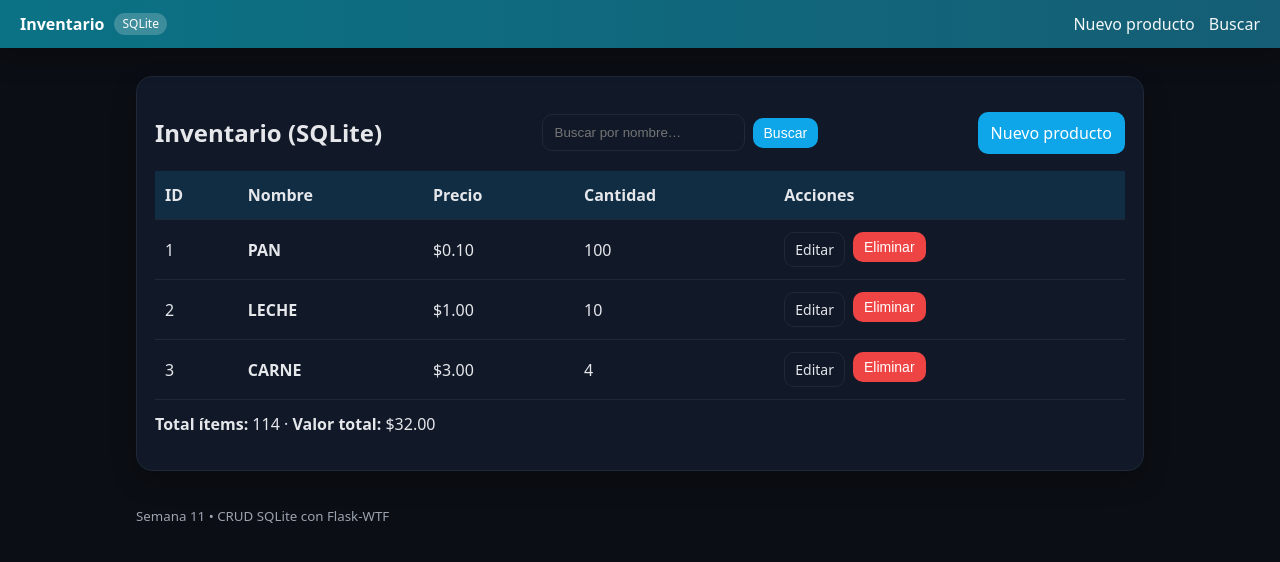
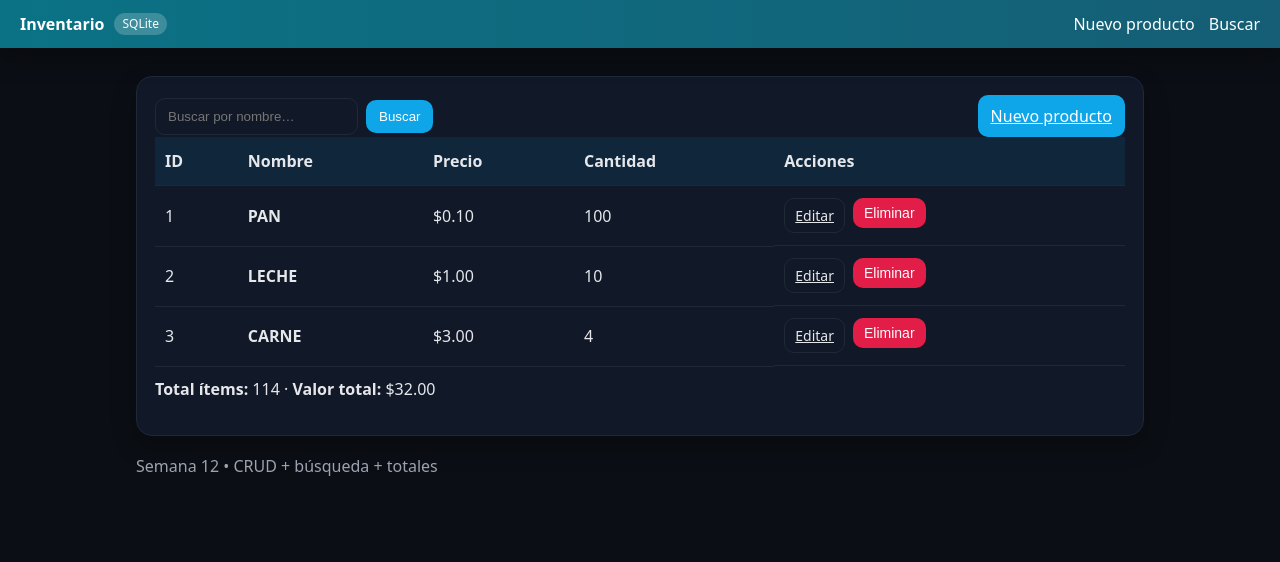
Before and after one commit to emerino90/DDAW_Edison_Merino, a Flask app: page / in a window 1280 px wide. Shown: the top 562 px of the page. Run offline with Flask 3, Linux system fonts and the light colour scheme; data comes from the database, SQL or seed files in the repository; both versions use the stored data as it was after the commit.

Commit message:
Semana 12: CRUD SQLite + búsqueda + flashes (Flask-WTF)

```diff
--- a/app.py
+++ b/app.py
@@ -1,18 +1,18 @@
-# app.py — Semana 11: CRUD SQLite con Flask-WTF, búsqueda, totales y flashes
+# Semana 12 — Inventario con SQLite:
+# CRUD + búsqueda + totales + mensajes flash (sin extras)
 
 from flask import Flask, render_template, request, redirect, url_for, flash
+import sqlite3
+from pathlib import Path
 from flask_wtf import FlaskForm
 from wtforms import StringField, IntegerField, DecimalField, SubmitField
 from wtforms.validators import DataRequired, Length, NumberRange
-import sqlite3
-from pathlib import Path
 
 app = Flask(__name__)
-app.config["SECRET_KEY"] = "cambia_esta_clave_super_secreta"  # necesaria para CSRF/Flask-WTF
+app.config["SECRET_KEY"] = "clave_super_secreta_cambia_esto"
 
-# ---------------------- SQLite ----------------------
-BASE_DIR = Path(__file__).parent
-DB_PATH = BASE_DIR / "inventario.db"
+# ---------- SQLite ----------
+DB_PATH = Path("inventario.db")
 
 def get_conn():
     conn = sqlite3.connect(DB_PATH)
@@ -22,52 +22,58 @@ def get_conn():
 def init_db():
     with get_conn() as conn:
         conn.execute("""
-        CREATE TABLE IF NOT EXISTS productos(
-            id INTEGER PRIMARY KEY AUTOINCREMENT,
-            nombre   TEXT NOT NULL,
-            precio   REAL NOT NULL CHECK(precio >= 0),
-            cantidad INTEGER NOT NULL CHECK(cantidad >= 0)
-        )
+            CREATE TABLE IF NOT EXISTS productos(
+                id INTEGER PRIMARY KEY AUTOINCREMENT,
+                nombre   TEXT NOT NULL,
+                cantidad INTEGER NOT NULL CHECK(cantidad>=0),
+                precio   REAL NOT NULL CHECK(precio>=0)
+            )
         """)
         conn.commit()
 
-# ---------------------- Formularios -----------------
+# ---------- Formularios ----------
 class ProductoForm(FlaskForm):
-    nombre   = StringField("Nombre",   validators=[DataRequired(), Length(min=2, max=80)])
-    precio   = DecimalField("Precio",  places=2, validators=[DataRequired(), NumberRange(min=0)])
+    nombre   = StringField("Nombre",   validators=[DataRequired(), Length(min=2, max=50)])
     cantidad = IntegerField("Cantidad", validators=[DataRequired(), NumberRange(min=0)])
+    precio   = DecimalField("Precio",   places=2, validators=[DataRequired(), NumberRange(min=0)])
     enviar   = SubmitField("Guardar")
 
 class DeleteForm(FlaskForm):
     enviar = SubmitField("Eliminar")
 
-# ---------------------- Rutas -----------------------
+# ---------- Rutas ----------
 @app.route("/")
 def home():
+    # Listado + barra de búsqueda + totales
+    q = (request.args.get("q") or "").strip().lower()
     with get_conn() as conn:
-        filas = conn.execute("SELECT id,nombre,precio,cantidad FROM productos ORDER BY id").fetchall()
-    total_items = sum(p["cantidad"] for p in filas)
-    total_valor = sum(p["cantidad"] * p["precio"] for p in filas)
+        filas = conn.execute("SELECT id,nombre,cantidad,precio FROM productos ORDER BY id").fetchall()
+    productos = [p for p in filas if q in p["nombre"].lower()] if q else filas
+    total_items = sum(p["cantidad"] for p in productos)
+    total_valor = sum(p["cantidad"] * p["precio"] for p in productos)
     return render_template("index.html",
-                           productos=filas,
+                           productos=productos,
+                           delete_form=DeleteForm(),
+                           q=q,
                            total_items=total_items,
                            total_valor=total_valor,
-                           delete_form=DeleteForm(),
                            titulo="Inventario (SQLite)")
 
-@app.route("/nuevo/", methods=["GET", "POST"])
+@app.route("/nuevo/", methods=["GET","POST"])
 def nuevo():
     form = ProductoForm()
     if form.validate_on_submit():
         with get_conn() as conn:
-            conn.execute("INSERT INTO productos(nombre, precio, cantidad) VALUES (?,?,?)",
-                         (form.nombre.data.strip(), float(form.precio.data), int(form.cantidad.data)))
+            conn.execute("INSERT INTO productos(nombre,cantidad,precio) VALUES (?,?,?)",
+                         (form.nombre.data.strip(),
+                          int(form.cantidad.data),
+                          float(form.precio.data)))
             conn.commit()
         flash("Producto creado.", "success")
         return redirect(url_for("home"))
     return render_template("product_form.html", form=form, titulo="Nuevo producto")
 
-@app.route("/editar/<int:pid>/", methods=["GET", "POST"])
+@app.route("/editar/<int:pid>/", methods=["GET","POST"])
 def editar(pid: int):
     with get_conn() as conn:
         row = conn.execute("SELECT * FROM productos WHERE id=?", (pid,)).fetchone()
@@ -78,17 +84,19 @@ def editar(pid: int):
     form = ProductoForm()
     if request.method == "GET":
         form.nombre.data = row["nombre"]
+        form.cantidad.data = row["cantidad"]
         form.precio.data = row["precio"]
-        form.cantidad.data = row["cantidad"]
 
     if form.validate_on_submit():
         with get_conn() as conn:
-            conn.execute("UPDATE productos SET nombre=?, precio=?, cantidad=? WHERE id=?",
-                         (form.nombre.data.strip(), float(form.precio.data), int(form.cantidad.data), pid))
+            conn.execute("UPDATE productos SET nombre=?, cantidad=?, precio=? WHERE id=?",
+                         (form.nombre.data.strip(),
+                          int(form.cantidad.data),
+                          float(form.precio.data),
+                          pid))
             conn.commit()
         flash("Producto actualizado.", "success")
         return redirect(url_for("home"))
-
     return render_template("product_form.html", form=form, titulo=f"Editar (ID {pid})")
 
 @app.route("/eliminar/<int:pid>/", methods=["POST"])
@@ -100,26 +108,10 @@ def eliminar(pid: int):
             conn.commit()
         flash(f"Producto ID {pid} eliminado.", "info")
     else:
-        flash("Solicitud inválida.", "danger")
+        flash("Solicitud inválida.", "warning")
     return redirect(url_for("home"))
 
-@app.route("/buscar")
-def buscar():
-    q = (request.args.get("q") or "").strip().lower()
-    with get_conn() as conn:
-        filas = conn.execute("SELECT id,nombre,precio,cantidad FROM productos ORDER BY id").fetchall()
-    resultados = [p for p in filas if q in p["nombre"].lower()] if q else []
-    total_items = sum(p["cantidad"] for p in resultados)
-    total_valor = sum(p["cantidad"] * p["precio"] for p in resultados)
-    return render_template("index.html",
-                           productos=resultados,
-                           total_items=total_items,
-                           total_valor=total_valor,
-                           q=q,
-                           delete_form=DeleteForm(),
-                           titulo="Inventario (SQLite)")
-
-# ---------------------- Main ------------------------
+# ---------- Entrada ----------
 if __name__ == "__main__":
     init_db()
     app.run(debug=True)
--- a/static/styles.css
+++ b/static/styles.css
@@ -1,51 +1,23 @@
-:root{
-  --bg:#0b0e14; --surface:#111827; --text:#e5e7eb; --muted:#9ca3af;
-  --primary:#0ea5e9; --danger:#ef4444; --border:#1f2937; --shadow:0 10px 24px rgba(0,0,0,.25);
-}
-*{box-sizing:border-box}
-body{margin:0; font:16px/1.5 system-ui,Segoe UI,Roboto,Arial; background:var(--bg); color:var(--text)}
-.container{max-width:1040px; margin:28px auto; padding:0 16px}
-.navbar{position:sticky;top:0;display:flex;justify-content:space-between;align-items:center;
-  padding:12px 20px;background:linear-gradient(90deg,#0b7285,#155e75);box-shadow:var(--shadow)}
-.brand{display:flex;gap:10px;align-items:center}
-.brand__title{color:#fff;text-decoration:none;font-weight:700}
+:root{--bg:#0b0e14;--surface:#111827;--text:#e5e7eb;--muted:#9ca3af;--primary:#0ea5e9;--danger:#e11d48;--border:#1f2937;--shadow:0 10px 24px rgba(0,0,0,.25)}
+*{box-sizing:border-box} body{margin:0;font:16px/1.5 system-ui,-apple-system,Segoe UI,Roboto,Arial,sans-serif;background:var(--bg);color:var(--text)}
+.navbar{position:sticky;top:0;display:flex;align-items:center;justify-content:space-between;padding:12px 20px;background:linear-gradient(90deg,#0b7285,#155e75);box-shadow:var(--shadow)}
+.brand{display:flex;align-items:center;gap:10px}.brand__title{color:#fff;text-decoration:none;font-weight:700}
 .chip{background:rgba(255,255,255,.2);color:#fff;padding:2px 8px;border-radius:999px;font-size:12px}
-.navlinks{display:flex;gap:14px}
-.navlinks a{color:#fff;text-decoration:none;opacity:.95}
-.navlinks a:hover{opacity:1;text-decoration:underline}
-.footer{max-width:1040px;margin:32px auto;padding:0 16px;color:var(--muted)}
-
+.navlinks{display:flex;gap:14px}.navlinks a{color:#fff;text-decoration:none}
+.container{max-width:1040px;margin:28px auto;padding:0 16px}
 .card{background:var(--surface);border:1px solid var(--border);border-radius:16px;padding:18px;box-shadow:var(--shadow);margin-bottom:18px}
-.card__header{display:flex;align-items:center;gap:10px;justify-content:space-between;flex-wrap:wrap}
 .card--form{max-width:560px}
-
 .input{width:100%;padding:10px 12px;border-radius:10px;background:transparent;color:var(--text);border:1px solid var(--border)}
-.input:focus{outline:none;border-color:var(--primary);box-shadow:0 0 0 3px rgba(14,165,233,.25)}
-.form{display:grid;gap:14px}
-.field label{display:block;margin-bottom:6px;color:var(--muted)}
-.error{color:var(--danger);margin-top:6px}
-
-.btn{display:inline-flex;align-items:center;justify-content:center;padding:8px 12px;border-radius:10px;border:1px solid var(--border);
-  color:var(--text);background:transparent;cursor:pointer;text-decoration:none;transition:.15s}
-.btn:hover{transform:translateY(-1px)}
-.btn-primary{background:var(--primary);color:#fff;border-color:transparent}
+.btn{display:inline-flex;align-items:center;justify-content:center;padding:8px 12px;border-radius:10px;border:1px solid var(--border);color:var(--text);background:transparent;cursor:pointer}
+.btn-primary{background:#0ea5e9;color:#fff;border-color:transparent}
 .btn-danger{background:var(--danger);color:#fff;border-color:transparent}
 .btn-small{padding:6px 10px;font-size:14px}
-.btn-ghost{background:transparent}
-
-.table-wrapper{overflow:auto}
 .table{width:100%;border-collapse:collapse}
 .table th,.table td{padding:12px 10px;border-bottom:1px solid var(--border);vertical-align:middle}
-.table thead th{background:rgba(14,165,233,.15);text-align:left}
-.table tbody tr:hover{background:rgba(14,165,233,.07)}
+.table thead th{background:rgba(14,165,233,.1);text-align:left}
 .text-strong{font-weight:600}
 .actions{display:flex;gap:8px}
-.actions form{display:inline}
-
+.flash{list-style:none;padding:0;margin:0 0 16px 0;display:grid;gap:10px}
+.flash__item{border-radius:12px;padding:10px 12px;border:1px solid var(--border);background:var(--surface)}
+.flash--success{border-color:#22c55e}.flash--info{border-color:#60a5fa}.flash--warning{border-color:#f59e0b}.flash--danger{border-color:#ef4444}
 .searchbar{display:flex;gap:8px;align-items:center}
-.flash{list-style:none;margin:16px auto 0;max-width:1040px;padding:0 16px;display:grid;gap:10px}
-.flash__item{border-radius:12px;padding:10px 12px;border:1px solid var(--border);background:var(--surface)}
-.flash--success{border-color:#22c55e}
-.flash--info{border-color:#60a5fa}
-.flash--warning{border-color:#f59e0b}
-.flash--danger{border-color:#ef4444}
--- a/templates/base.html
+++ b/templates/base.html
@@ -14,7 +14,7 @@
       </div>
       <div class="navlinks">
         <a href="{{ url_for('nuevo') }}">Nuevo producto</a>
-        <a href="{{ url_for('buscar') }}">Buscar</a>
+        <a href="{{ url_for('home') }}">Buscar</a>
       </div>
     </nav>
 
@@ -31,9 +31,5 @@
     <main class="container">
       {% block content %}{% endblock %}
     </main>
-
-    <footer class="footer">
-      <small>Semana 11 • CRUD SQLite con Flask-WTF</small>
-    </footer>
   </body>
 </html>
--- a/templates/index.html
+++ b/templates/index.html
@@ -1,16 +1,12 @@
 {% extends "base.html" %}
 
 {% block content %}
-<section class="card">
-  <div class="card__header">
-    <h2>Inventario (SQLite)</h2>
-
-    <form class="searchbar" action="{{ url_for('buscar') }}" method="get">
+<div class="card">
+  <div class="card__header" style="display:flex;justify-content:space-between;align-items:center;gap:12px">
+    <form action="{{ url_for('home') }}" method="get" class="searchbar">
       <input class="input" type="text" name="q" placeholder="Buscar por nombre…" value="{{ q or '' }}">
-      <button class="btn btn-primary btn-small" type="submit">Buscar</button>
-      {% if q %}<a class="btn btn-ghost btn-small" href="{{ url_for('home') }}">Limpiar</a>{% endif %}
+      <button class="btn btn-primary" type="submit">Buscar</button>
     </form>
-
     <a class="btn btn-primary" href="{{ url_for('nuevo') }}">Nuevo producto</a>
   </div>
 
@@ -30,8 +26,8 @@
               <td>${{ '%.2f'|format(p.precio) }}</td>
               <td>{{ p.cantidad }}</td>
               <td class="actions">
-              <a class="btn btn-small" href="{{ url_for('editar', pid=p.id) }}">Editar</a>
-              <form method="POST" action="{{ url_for('eliminar', pid=p.id) }}" onsubmit="return confirm('¿Eliminar {{p.nombre}}?')">
+                <a class="btn btn-ghost btn-small" href="{{ url_for('editar', pid=p.id) }}">Editar</a>
+                <form action="{{ url_for('eliminar', pid=p.id) }}" method="post" onsubmit="return confirm('¿Eliminar {{p.nombre}}?')">
                   {{ delete_form.hidden_tag() }}
                   <button class="btn btn-danger btn-small">Eliminar</button>
                 </form>
@@ -39,16 +35,17 @@
             </tr>
           {% endfor %}
         {% else %}
-          <tr><td colspan="5">Sin productos. Agrega uno nuevo.</td></tr>
+          <tr><td colspan="5">Sin productos.</td></tr>
         {% endif %}
       </tbody>
     </table>
   </div>
 
-  <p style="margin-top:12px">
+  <p style="margin-top:10px">
     <strong>Total ítems:</strong> {{ total_items }}
-    ·
-    <strong>Valor total:</strong> ${{ '%.2f'|format(total_valor) }}
+    · <strong>Valor total:</strong> ${{ '%.2f'|format(total_valor) }}
   </p>
-</section>
+</div>
+
+<p style="color:var(--muted)">Semana 12 • CRUD + búsqueda + totales</p>
 {% endblock %}
```
Also changed, not shown: templates/product_form.html (+5 -12 lines), inventario.db. Lines whose indentation alone changed are shown as unchanged.
